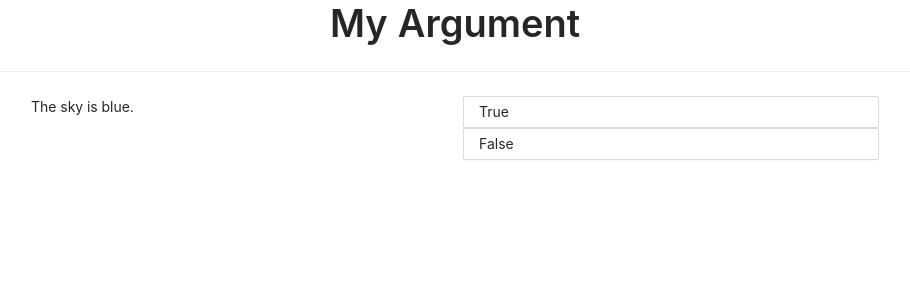
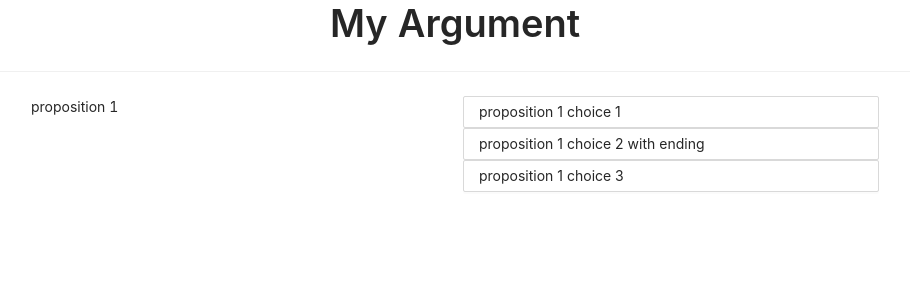
Before and after one commit to ydhamija96/argument, a React (Create React App) app: page / in a window 1280 px wide. Shown: the top 300 px of the page, without its empty margins (185-1095 px from the left). Built offline with nearby package versions, Linux system fonts and the light colour scheme.

Commit message:
better initial data

```diff
--- a/src/App.tsx
+++ b/src/App.tsx
@@ -5,41 +5,34 @@ import {Argument} from './components/Argument';
 const propositions : PropositionT[] = [
     {
         "id": "p1",
-        "text": "The sky is blue.",
+        "text": "proposition 1",
         "timesPresented": 12,
-        "choices": [
-            {
-                "id": "p1c1",
-                "text": "True",
-                "timesChosen": 8
-            },
-            {
-                "id": "p1c2e",
-                "text": "False",
-                "timesChosen": 2,
-                "endWith": "What do you mean the sky isn't blue?"
-            }
+        "choices" : [
+            { "id": "p1c1", "text": "proposition 1 choice 1", "timesChosen": 8 },
+            { "id": "p1c2e", "text": "proposition 1 choice 2 with ending", "timesChosen": 2,
+                "endWith": "proposition 1 choice 2 ending" },
+            { "id": "p1c3", "text": "proposition 1 choice 3", "timesChosen": 2 }
         ]
     },
     {
         "id": "p2",
-        "text": "An orange is orange.",
-        "timesPresented": 7,
+        "text": "proposition 2",
+        "timesPresented": 0,
         "choices": [
-            {
-                "id": "p2c1",
-                "text": "Yeah, it is.",
-                "timesChosen": 6,
-                "endWith": "Aight bet."
-            },
-            {
-                "id": "p2c2e",
-                "text": "Nope.",
-                "timesChosen": 0,
-                "endWith": "Whaaaat?"
-            }
+            {"id": "p2c1", "text": "proposition 2 choice 1", "timesChosen": 0}
         ]
     },
+    {
+        "id": "p3",
+        "text": "proposition 3",
+        "timesPresented": 0,
+        "choices": [
+            {"id": "p3c1e", "text": "proposition 3 choice 1", "timesChosen": 0,
+                "endWith": "proposition 3 choice 1 ending" },
+            {"id": "p3c2e", "text": "proposition 3 choice 2", "timesChosen": 0,
+                "endWith": "proposition 3 choice 2 ending" }
+        ]
+    }
 ];
 
 function App() {
```
